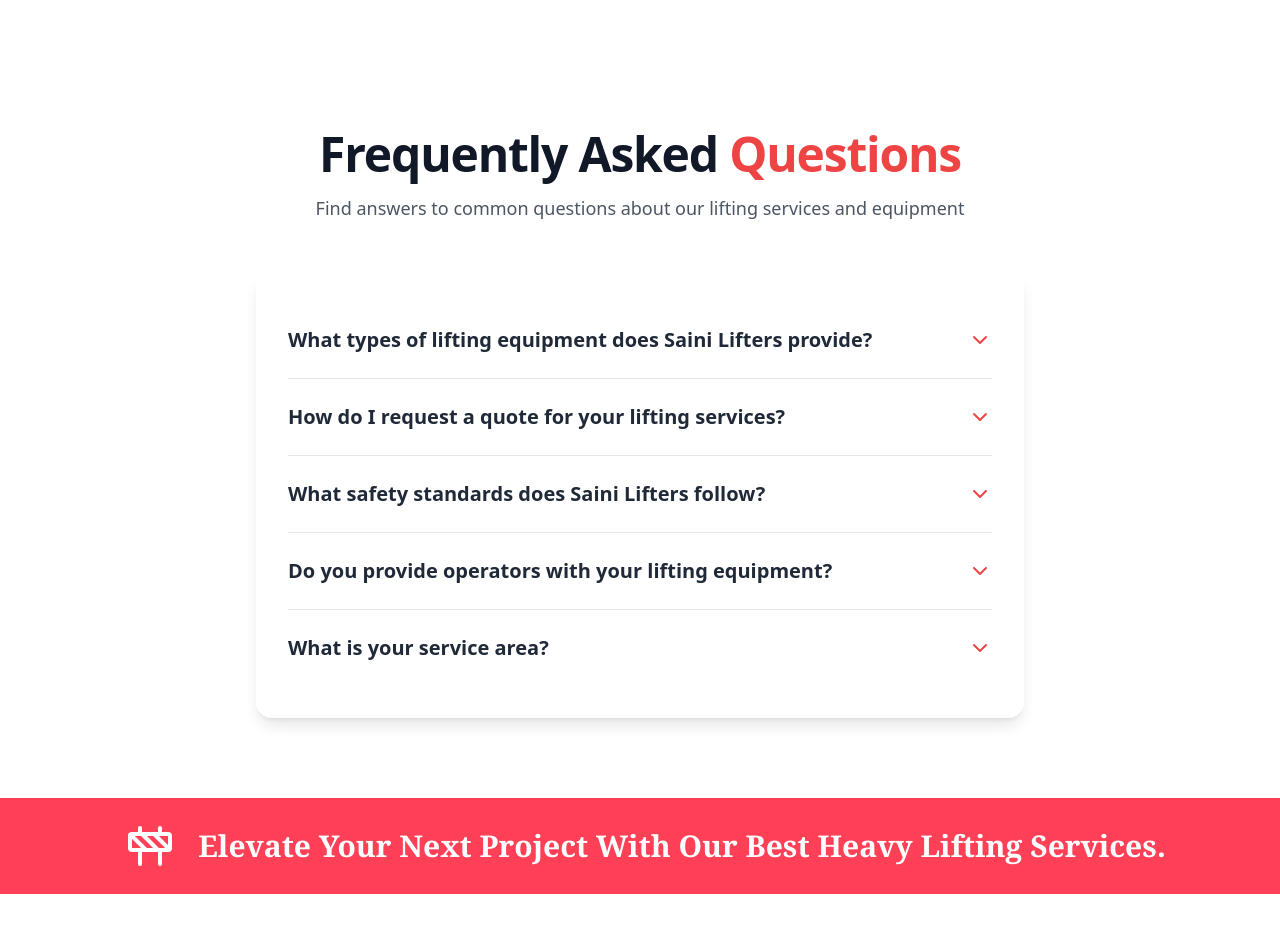
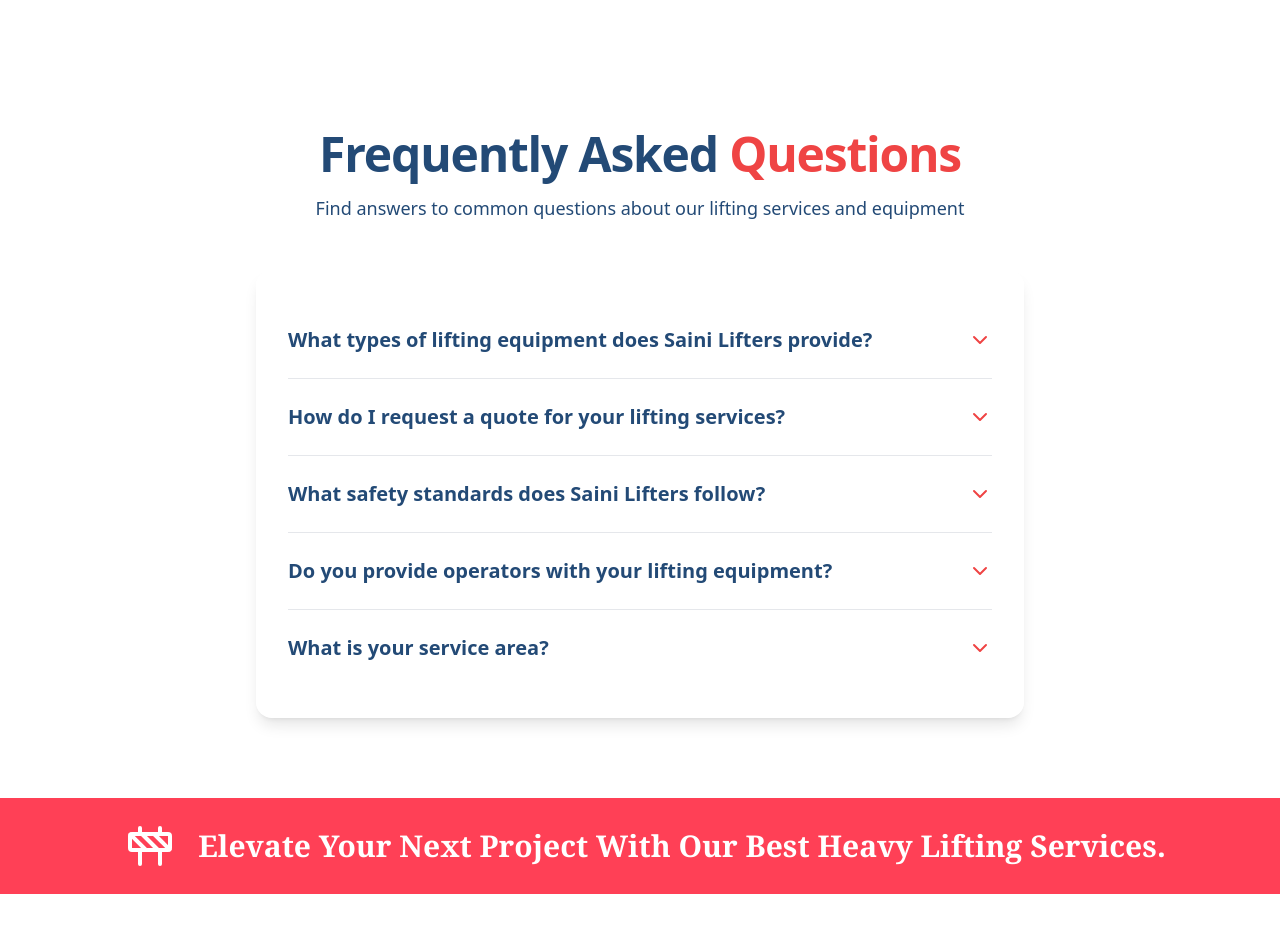
Before and after one commit to Rajveer-ITL/saini-lifters, a Nuxt app: page / in a window 1280 px wide. Shown: the part 2180-3107 px from the top of the page. Built offline with nearby package versions, Linux system fonts and the light colour scheme.

Commit message:
chnages added for the faq section

```diff
--- a/components/base/faqItem.vue
+++ b/components/base/faqItem.vue
@@ -1,23 +1,24 @@
 <script setup>
-import { ref } from "vue";
+import { defineProps, defineEmits } from "vue";
 import { ChevronDown, ChevronUp } from "lucide-vue-next";
 
-defineProps({
+const props = defineProps({
   question: String,
   answer: String,
+  isOpen: Boolean,
 });
 
-const isOpen = ref(false);
+const emit = defineEmits(["toggle"]);
 </script>
 
 <template>
   <div class="border-b border-gray-200 dark:border-gray-700 last:border-0">
     <button
       class="flex w-full items-center justify-between py-6 text-left"
-      @click="isOpen = !isOpen"
+      @click="emit('toggle')"
       :aria-expanded="isOpen"
     >
-      <h3 class="text-xl font-semibold text-gray-800 dark:text-white">
+      <h3 class="text-xl font-semibold">
         {{ question }}
       </h3>
       <span class="ml-4 flex-shrink-0 text-red-500">
--- a/components/pageSection/faqSection.vue
+++ b/components/pageSection/faqSection.vue
@@ -1,4 +1,5 @@
 <script setup>
+import { ref, computed } from "vue";
 import FAQItem from "@/components/base/faqItem.vue";
 
 const faqs = [
@@ -28,28 +29,39 @@
       "Saini Lifters operates nationwide with a strong presence in major metropolitan areas. For projects in remote locations, please contact us to discuss logistics and availability. We pride ourselves on our ability to mobilize equipment efficiently to meet our clients' needs.",
   },
 ];
+
+const activeIndex = ref(null);
+
+const toggleFAQ = (index) => {
+  activeIndex.value = activeIndex.value === index ? null : index;
+};
+
+const containerClasses = computed(
+  () =>
+    "mx-auto max-w-3xl rounded-2xl p-8 shadow-lg backdrop-blur-sm bg-white/5 dark:bg-black/20"
+);
 </script>
 
 <template>
   <section class="w-full pb-20">
     <div class="container mx-auto px-4 md:px-6">
       <div class="mx-auto max-w-4xl text-center">
-        <h2
-          class="mb-4 text-4xl font-bold tracking-tight text-gray-900 dark:text-white md:text-5xl"
-        >
+        <h2 class="mb-4 text-4xl font-bold tracking-tight md:text-5xl">
           Frequently Asked <span class="text-red-500">Questions</span>
         </h2>
-        <p class="mb-12 text-lg text-gray-600 dark:text-gray-300">
+        <p class="mb-12 text-lg">
           Find answers to common questions about our lifting services and
           equipment
         </p>
       </div>
-      <div class="mx-auto max-w-3xl rounded-2xl p-8 shadow-lg backdrop-blur-sm">
+      <div :class="containerClasses">
         <FAQItem
           v-for="(faq, index) in faqs"
           :key="index"
           :question="faq.question"
           :answer="faq.answer"
+          :isOpen="activeIndex === index"
+          @toggle="toggleFAQ(index)"
         />
       </div>
     </div>
```
